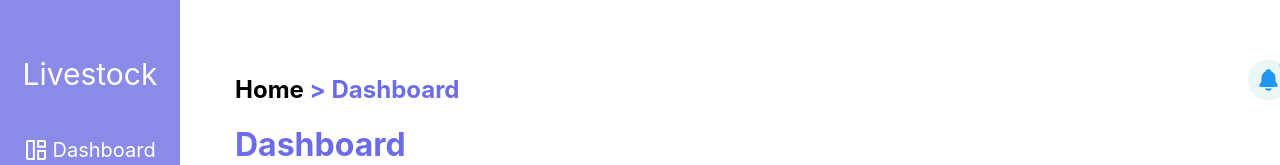
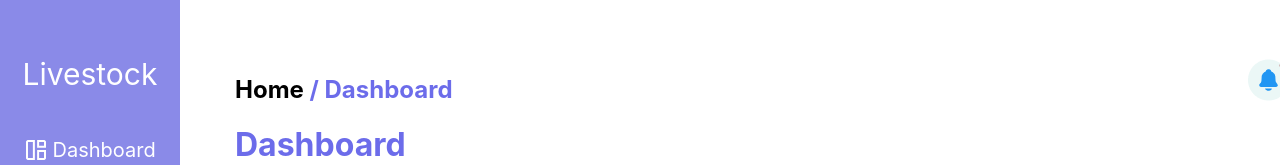
Before and after one commit to minibot47/Final-Year-Project, a React (Create React App) app in the folder my-react-project/: page / in a window 1280 px wide. Shown: the top 165 px of the page. Built offline with nearby package versions, Linux system fonts and the light colour scheme.

Commit message:
changes in dashboard

```diff
--- a/my-react-project/src/pages/Dashboard.js
+++ b/my-react-project/src/pages/Dashboard.js
@@ -21,15 +21,15 @@ const Dashboard = () => {
                     <p>Livestock</p>
                     <div className='leftdashboardbuttons'>
                     <label>
-                        <img src={dashboardicon} alt=''/>
+                        <img src={dashboardicon} alt='img'/>
                         Dashboard
                     </label>
                     <label>
-                        <img src={animalicon} alt=''/>
+                        <img src={animalicon} alt='img'/>
                         Animals
                     </label>
                     <label>
-                        <img src={settingicon} alt=''/>
+                        <img src={settingicon} alt='img'/>
                         Setting
                     </label>
 
@@ -48,7 +48,7 @@ const Dashboard = () => {
                 <div className='innerrightdashboard'>
                     <div className='innerrightdashboardtop'>
                         <div className='dashboardtopleft'>
-                            <h2 className='dashboardpage'>Home  <span className='bluedashboard'> > Dashboard</span></h2>
+                            <h2 className='dashboardpage'>Home  <span className='bluedashboard'> / Dashboard</span></h2>
                             <h1 className='dashboardpagetop'>Dashboard</h1>
                         </div>
                         <div className='dashboardtopright'>
```
